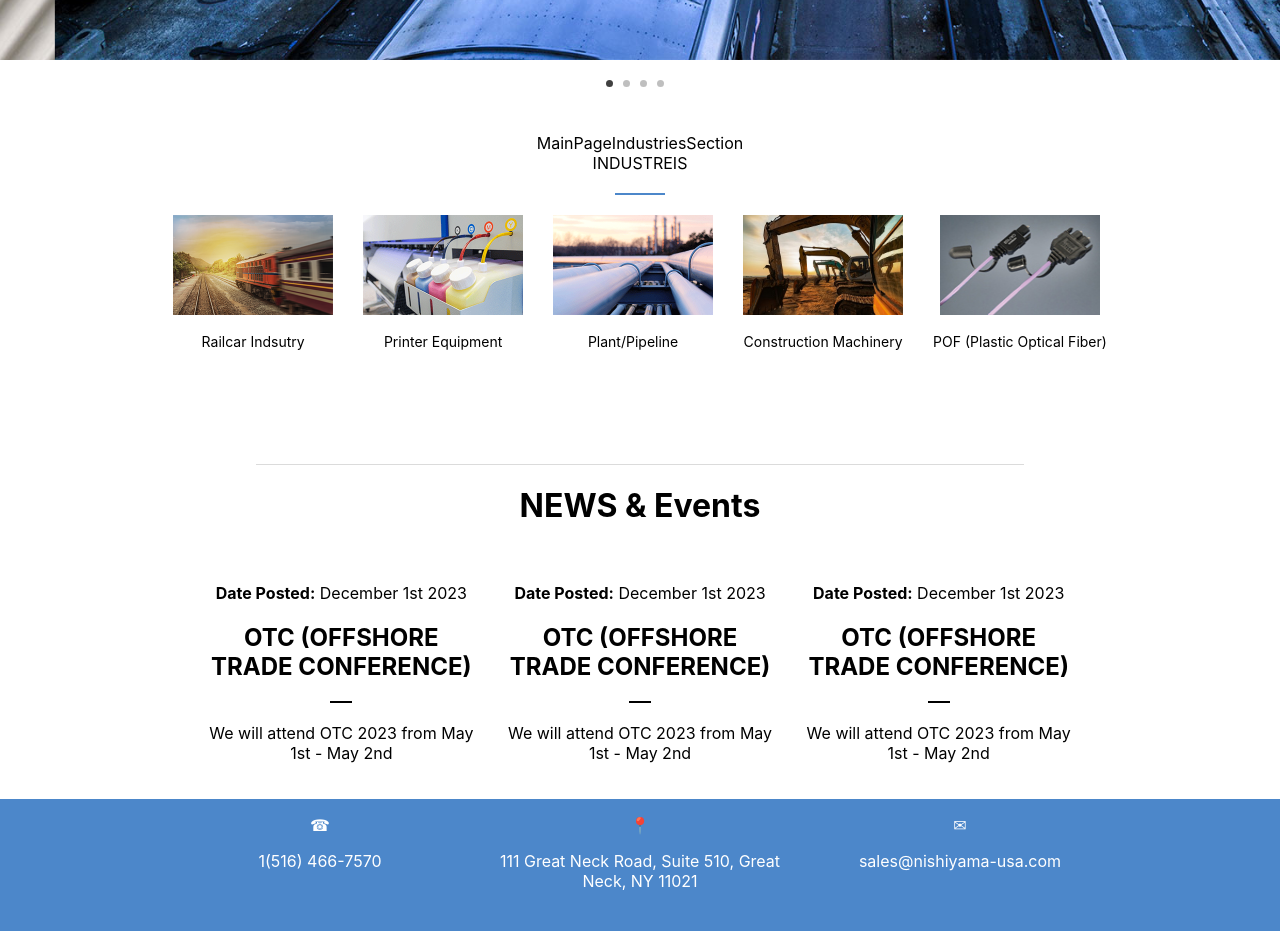
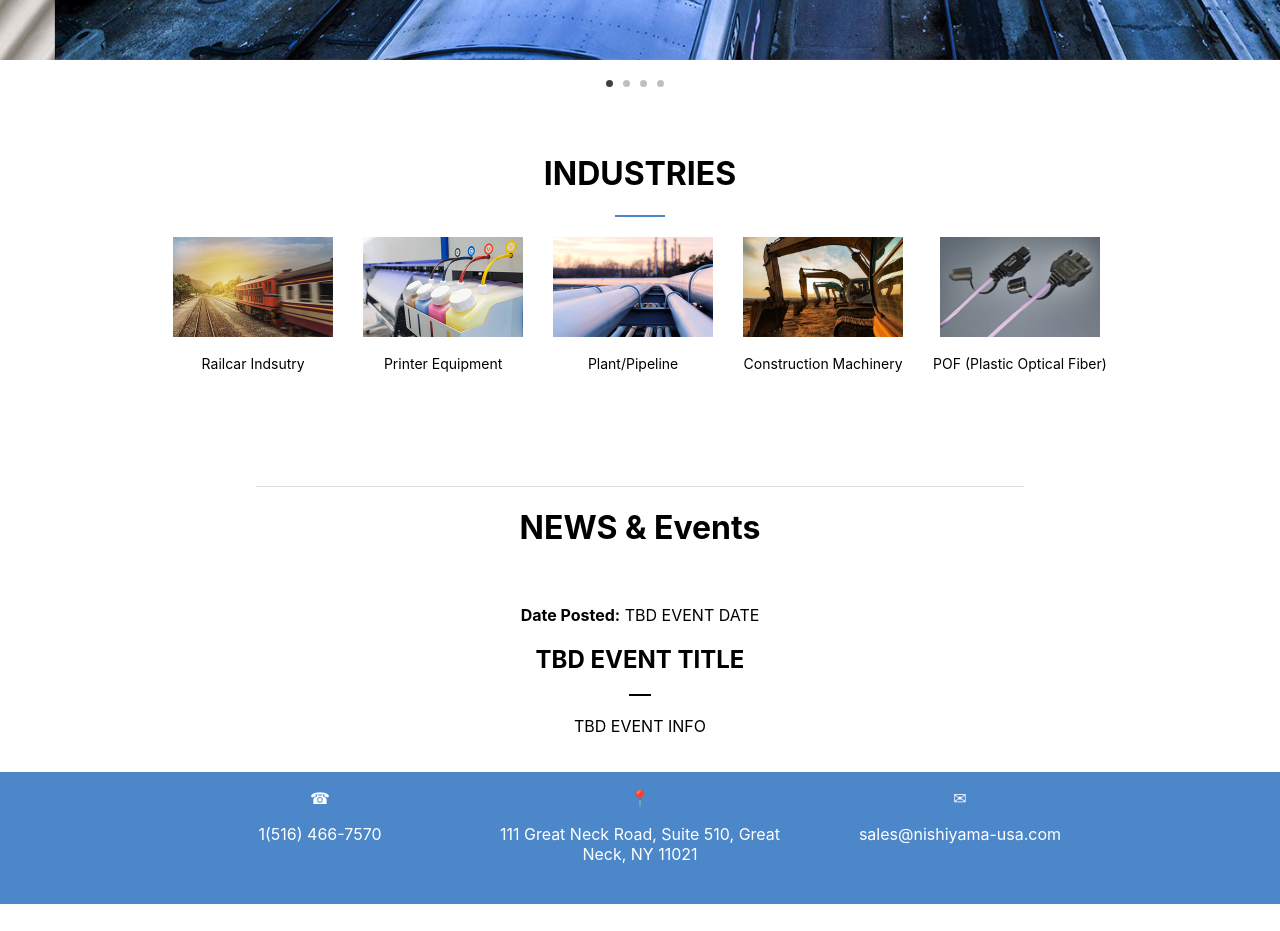
Before and after one commit to ryanessel/front-end-nca-website, a React (Create React App) app: page / in a window 1280 px wide. Shown: the part 740-1671 px from the top of the page. After the commit the page ends 1644 px from the top, so only its background shows below. Built offline with nearby package versions, Linux system fonts and the light colour scheme.

Commit message:
Homepage: remove out of place text, change 'industries'  to h1 and removed old events and put place holder

```diff
--- a/src/components/MainPageIndustriesSection.js
+++ b/src/components/MainPageIndustriesSection.js
@@ -37,11 +37,10 @@ export default function MainPageIndustriesSection() {
   return (
     <div className='homeIndustriesMainBox'>
 
-        MainPageIndustriesSection
 
 
 
-        <div>INDUSTREIS</div>
+        <h1>INDUSTRIES</h1>
         <div className="industriesSperator"></div>
         <div className='industriesBoxHolder'>
 
--- a/src/pages/Home.js
+++ b/src/pages/Home.js
@@ -22,23 +22,23 @@ changeTitle("Nishiyama | Home");
 <EventsSection>
 
 
+{/*
+Events Template Example: Do it Like Below Please
+
+  eventPostedDate = Date Posted: December 1st 2023
+  eventTitleAndDate = OTC (OFFSHORE TRADE CONFERENCE)
+  eventBlurb = We will attend OTC 2023 from May 1st - May 2nd
+
+ */}
+
+
    <Events
-     eventPostedDate={" December 1st 2023"}
-     eventTitleAndDate={"OTC (OFFSHORE TRADE CONFERENCE)"}
-     eventBlurb={"We will attend OTC 2023 from May 1st - May 2nd"}
+     eventPostedDate={" TBD EVENT DATE"}
+     eventTitleAndDate={"TBD EVENT TITLE"}
+     eventBlurb={"TBD EVENT INFO"}
    />
 
-   <Events
-     eventPostedDate={" December 1st 2023"}
-     eventTitleAndDate={"OTC (OFFSHORE TRADE CONFERENCE)"}
-     eventBlurb={"We will attend OTC 2023 from May 1st - May 2nd"}
-   />
 
-   <Events
-     eventPostedDate={" December 1st 2023"}
-     eventTitleAndDate={"OTC (OFFSHORE TRADE CONFERENCE)"}
-     eventBlurb={"We will attend OTC 2023 from May 1st - May 2nd"}
-   />
 
 </EventsSection>
    </div>
```
